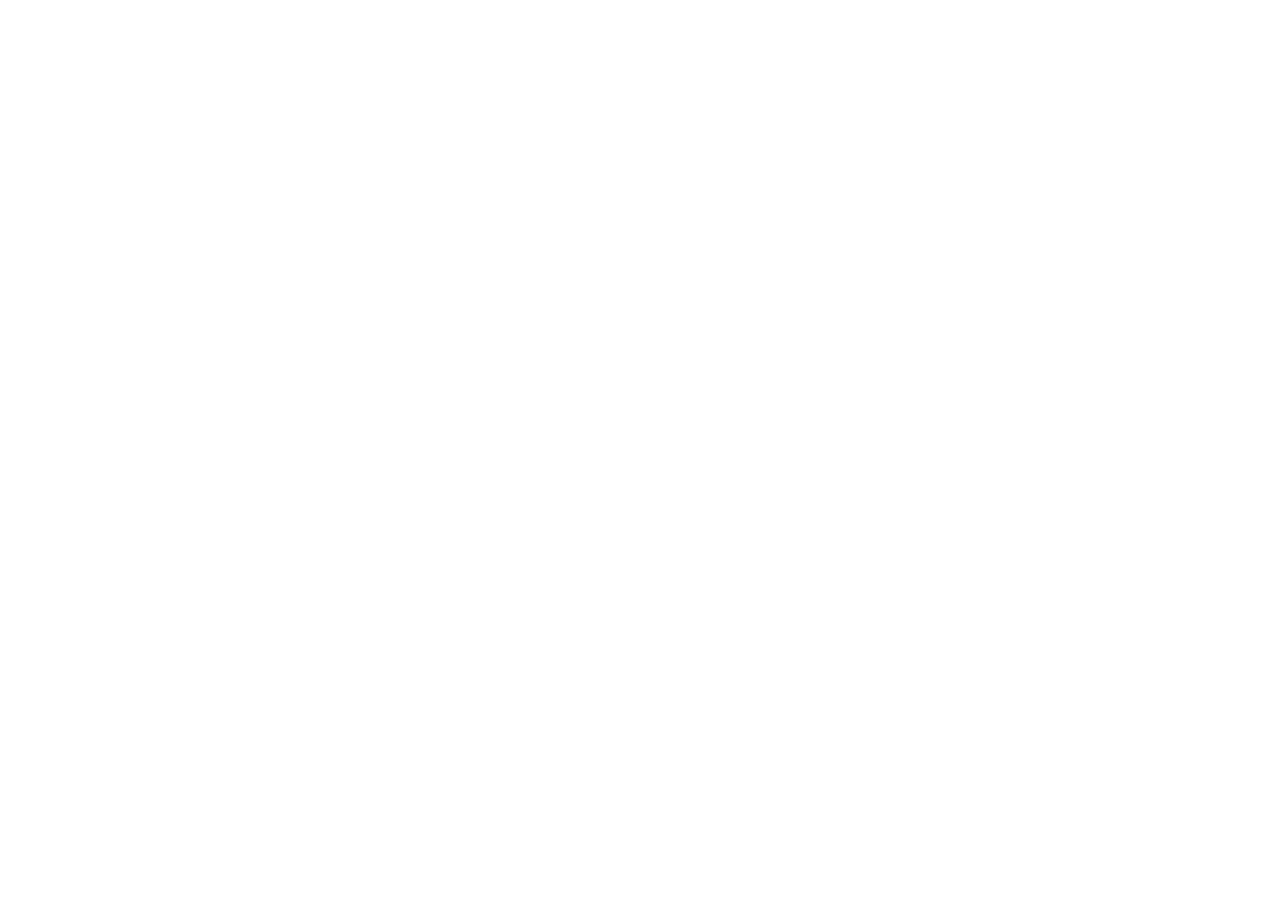
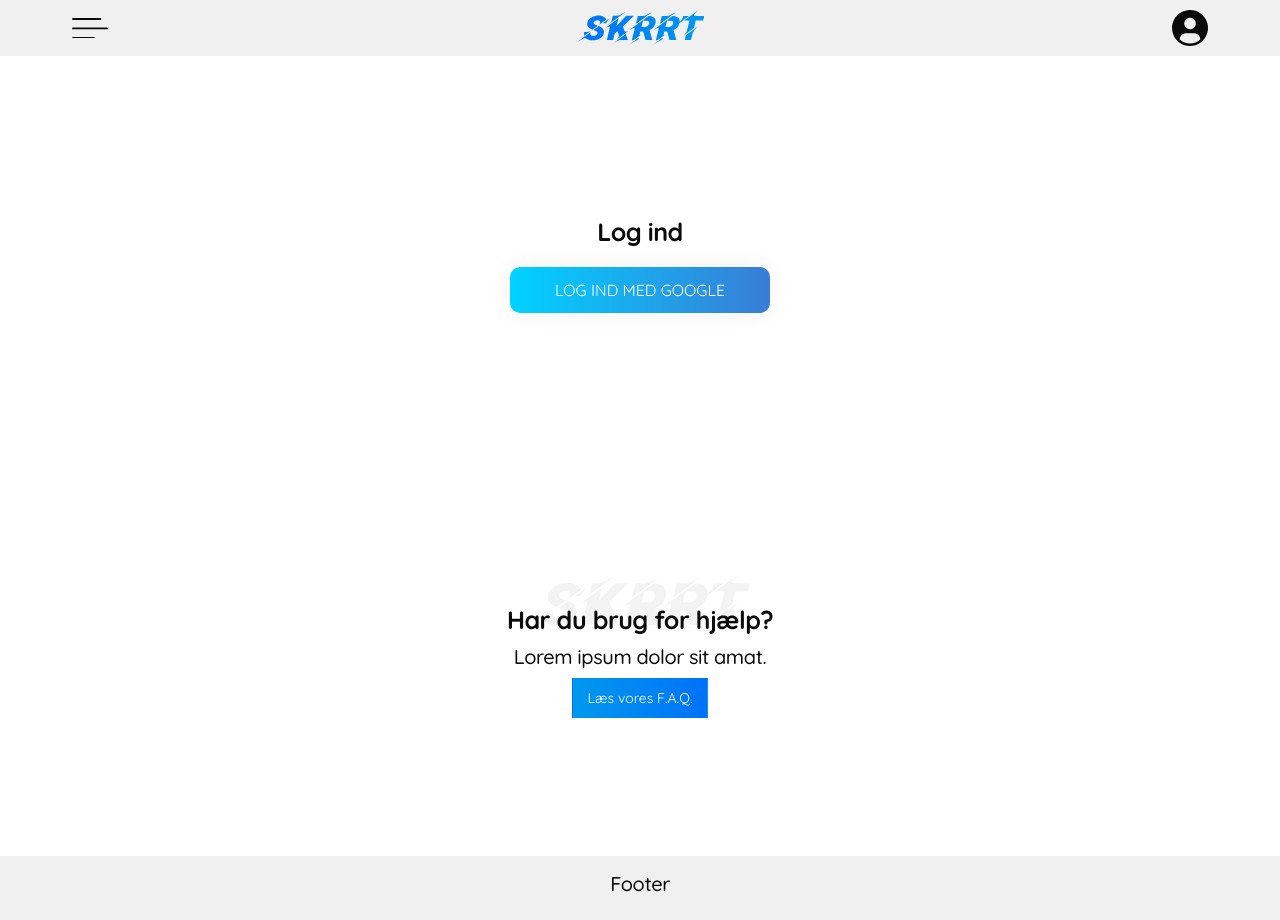
Before and after one commit to DavidDHansson/user-experience-and-web-exam-project, a Gatsby site: page /login in a window 1280 px wide. Before the commit this address had no page. Before the commit the page ends 800 px from the top, so only its background shows below. Built offline with nearby package versions, Linux system fonts and the light colour scheme; Gatsby itself is replaced by a stand-in of ours.

Commit message:
finished login.js

```diff
--- a/src/assets/sass/_fonts.scss
+++ b/src/assets/sass/_fonts.scss
@@ -1,9 +1,19 @@
 h1, h2, h3, h4, h5, h6 {
   letter-spacing: -0.02em;
 }
-
+h4 {
+  font-weight: bold;
+}
 .sub-title {
   background: $gradient;
   -webkit-background-clip: text;
   -webkit-text-fill-color: transparent;
 }
+
+.button {
+  font-size: 14px;
+}
+
+.loginButton {
+
+}
--- a/src/assets/sass/components/_aboveFooter.scss
+++ b/src/assets/sass/components/_aboveFooter.scss
@@ -1,19 +1,28 @@
 .aboveFooter {
     background: rgb(255, 255, 255);
+
     .logo-bottom {
-        color: red;
+        opacity: 0.7;
+        margin-top: 50px;
+        margin-bottom: -30px;
+        z-index: 0;
+
     }
     .button {
+        background-image: linear-gradient(to right, #0098EE 0%, #0085F3  51%, #0072F8  100%);
         &:hover{
             opacity: 0.4;
         }
 
     }
-
-    padding-top: 50px;
+    h4 {
+        z-index: 1;
+    }
     display: flex;
     flex-direction: column;
     justify-content: center;
     align-items: center;
+    padding-bottom: 0;
+    padding-top: 200px;
 
 }
--- a/src/assets/sass/components/_footer.scss
+++ b/src/assets/sass/components/_footer.scss
@@ -4,5 +4,5 @@
     height: 4rem;
     display: grid;
     place-items: center;
-    background: gray;
+    background: rgb(241, 240, 240);
 }
--- /dev/null
+++ b/src/assets/sass/components/_login.scss
@@ -0,0 +1,31 @@
+.shit {
+    display: flex;
+    flex-direction: column;
+    justify-content: center;
+    align-items: center;
+    padding-top: 20vh;
+
+}
+
+
+.loginButton {
+
+        background-image: linear-gradient(to right, #00d2ff 0%, #3a7bd5  51%, #00d2ff  100%);
+        margin: 10px;
+        padding: 15px 45px;
+        text-align: center;
+        text-transform: uppercase;
+        transition: 0.5s;
+        background-size: 200% auto;
+        color: white;
+        box-shadow: 0 0 20px #eee;
+        border-radius: 10px;
+        display: block;
+
+      &:hover {
+        background-position: right center; /* change the direction of the change here */
+        color: #fff;
+        text-decoration: none;
+        }
+
+}
--- a/src/assets/sass/main.scss
+++ b/src/assets/sass/main.scss
@@ -68,3 +68,4 @@
 @import './components/aboveFooter';
 @import './components/footer';
 @import './components/herobanner';
+@import './components/login'
--- a/src/components/AboveFooter.js
+++ b/src/components/AboveFooter.js
@@ -1,14 +1,12 @@
 import * as React from "react"
-import { StaticImage } from "gatsby-plugin-image"
+import LogoBottom from '@icons/SKRRT2.svg'
 
 const Abovefooter = () => (
 
     <div className="aboveFooter">
-        <div className="logo-bottom">
-            <StaticImage src="../images/SKRRT2.svg" alt="Logo" />
-        </div>
-        <h2> Har du brug for hjælp?</h2>
-        <h3> Lorem ipsum dolor sit amat.</h3>
+            <LogoBottom className="logo-bottom"/>
+            <h4> Har du brug for hjælp?</h4>
+            <h5> Lorem ipsum dolor sit amat.</h5>
         <button className="button" >Læs vores F.A.Q.</button>
     </div>
 )
--- /dev/null
+++ b/src/pages/login.js
@@ -0,0 +1,21 @@
+import * as React from "react"
+
+import AboveFooter from "@components/AboveFooter"
+
+
+
+const SecondPage = () => (
+  <>
+    <div className="shit">
+      <h4>Log ind</h4>
+      <button className="loginButton" >Log ind med Google</button>
+    </div>
+
+
+
+    <AboveFooter />
+
+  </>
+)
+
+export default SecondPage
```
Also changed, not shown: src/pages/page-2.js (deleted, +0 -16 lines), src/assets/icons/SKRRT2.svg (renamed from src/images/SKRRT2.svg).
